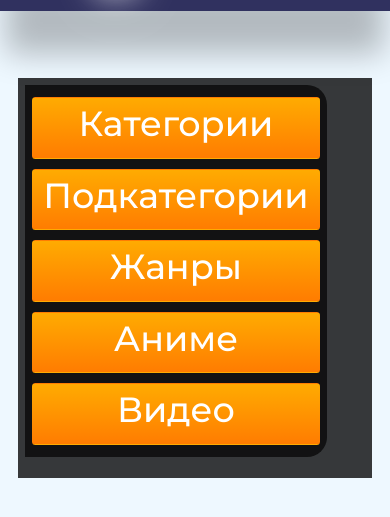
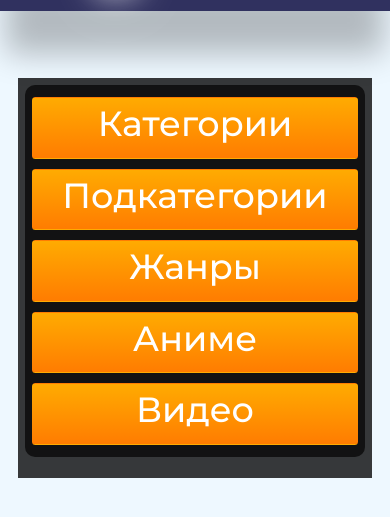
Before and after one commit to KamilKhafizov999/Anime, a plain HTML site: page index.html in a window 390 px wide. Shown: the part 69-586 px from the top of the page. Drawn offline with Linux system fonts and the light colour scheme.

Commit message:
Update admin.css

```diff
--- a/styles/admin.css
+++ b/styles/admin.css
@@ -94,3 +94,20 @@
 .bg {
     padding: .5rem !important;
 }
+
+@media screen and (max-width:768px) {
+    #admin {
+        display: block;
+    }
+
+    #admin-menu {
+        display: block;
+        border: none;
+        border-radius: 10px;
+        padding: 5px;
+    }
+    .titleviewtable img {
+        margin-top: 3px;
+        margin-bottom: 5px;
+    }
+}
```
